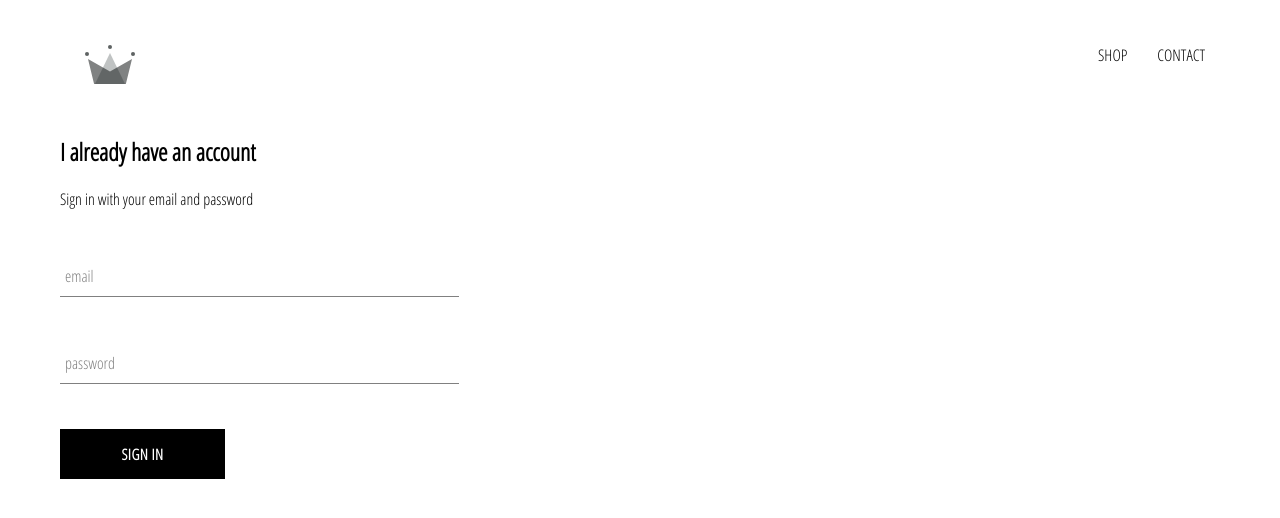
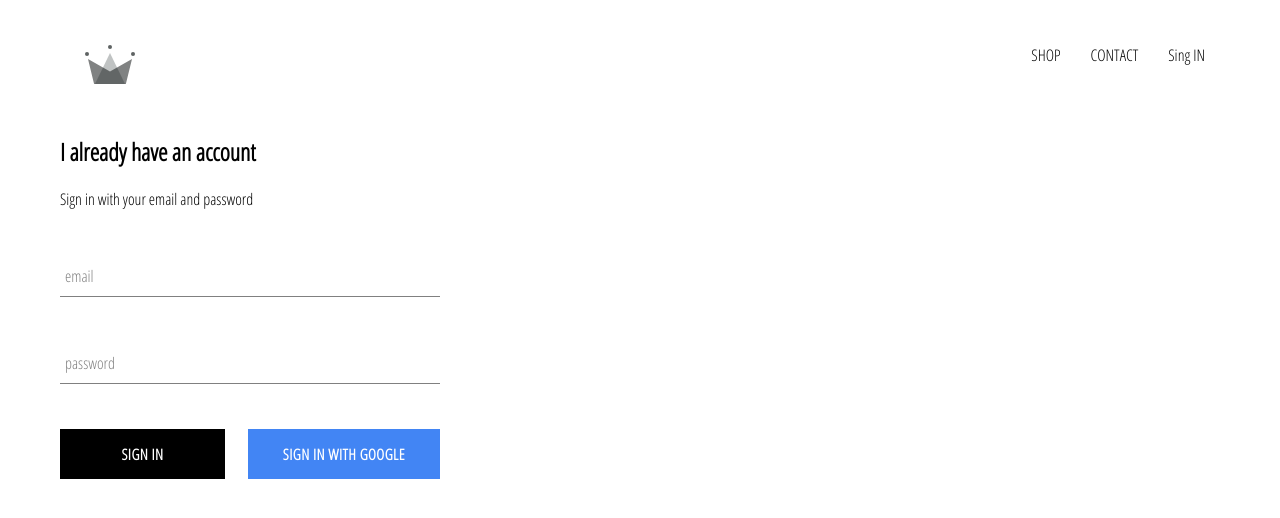
Before and after one commit to yeoutmani/ecommerce, a React (Create React App) app: page /sign in a window 1280 px wide. Shown: the top 518 px of the page. Built offline with nearby package versions, Linux system fonts and the light colour scheme; no server answers.

Commit message:
sign in sign out with google

```diff
--- a/package.json
+++ b/package.json
@@ -6,6 +6,7 @@
     "@testing-library/jest-dom": "^5.16.2",
     "@testing-library/react": "^12.1.2",
     "@testing-library/user-event": "^13.5.0",
+    "firebase": "^9.6.7",
     "node-sass": "^7.0.1",
     "react": "^17.0.2",
     "react-dom": "^17.0.2",
--- a/src/App.css
+++ b/src/App.css
@@ -7,3 +7,7 @@
     text-decoration: none;
     color: black;
 }
+
+*{
+    box-sizing: border-box;
+}
--- a/src/App.js
+++ b/src/App.js
@@ -5,25 +5,40 @@
 import ShopPage from './pages/shop/shop.component';
 import Header from "./components/header/header.component";
 import SignInAndSignUpPage from "./pages/sign-in-and-sign-up/sign-in-and-sign-up.component";
-const HatsPage = (props) => (
-  <div>
-    <h1>Hats Page</h1>
-  </div>
-);
+import { auth } from './firebase/firebase.utils';
 
-function App() {
+
+class App extends React.Component {
+  constructor(){
+    super();
+
+    this.state = {
+      currentUser : null
+    }
+  }
+  unsubscribeFromAuth = null
+  componentDidMount(){
+    auth.onAuthStateChanged(user =>{
+      this.setState({ currentUser: user});
+      console.log(user);
+    })
+  }
+  componentWillUnmount(){
+    this.unsubscribeFromAuth();
+  }
+  render(){
     return (
       <div>
-      <Header />
+        <Header currentUser= { this.state.currentUser }/>
           <Routes>
           <Route path="/" element={<HomePage />} />
           <Route path="shop" element={<ShopPage />} />
-        <Route path="shop/hats" element={<HatsPage />} />
           <Route path="sign" element={<SignInAndSignUpPage />} />
 
         </Routes>
       </div>
     );
   }
+}
 
 export default App;
--- a/src/components/custom-button/custom-button.component.jsx
+++ b/src/components/custom-button/custom-button.component.jsx
@@ -2,8 +2,8 @@
 
 import './custom-button.styles.scss';
 
-const CustomButton = ({ children , ...otherProps}) => (
-<button className='custom-button' {...otherProps}>
+const CustomButton = ({ children, isGoogleSignIn , ...otherProps}) => (
+<button className={`${isGoogleSignIn ? 'google-sign-in' : ''} custom-button`} {...otherProps}>
     {children}
 </button>
 );
--- a/src/components/custom-button/custom-button.styles.scss
+++ b/src/components/custom-button/custom-button.styles.scss
@@ -9,7 +9,7 @@
   background-color: black;
   color: white;
   text-transform: uppercase;
-    font-family: 'Open Sans Condensed';
+  font-family: "Open Sans Condensed";
   font-weight: bolder;
   border: none;
   cursor: pointer;
@@ -19,4 +19,14 @@
     color: black;
     border: 1px solid black;
   }
+
+  &.google-sign-in {
+    background-color: #4285f4;
+    color: white;
+
+    &:hover {
+      background-color: #357ae8;
+      border: none;
     }
+  }
+}
--- a/src/components/header/header.component.jsx
+++ b/src/components/header/header.component.jsx
@@ -2,8 +2,9 @@
 import './header.styles.scss';
 import {Link} from 'react-router-dom';
 import { ReactComponent as Logo } from "../../assets/crown.svg";
+import { auth } from '../../firebase/firebase.utils';
 
-const Header = () => (
+const Header = ({ currentUser }) => (
     <div className='header'>
             <Link className='logo-container' to='/'>
             <Logo className='logo' />
@@ -15,6 +16,15 @@
                 <Link className='option' to='/shop'>
                     CONTACT
                 </Link>
+
+                {currentUser ? (
+                    <div className="option" onClick={() => auth.signOut()}>
+                        Sign Out
+                    </div>
+                    ):(
+                    <Link className='option' to='/sign'>
+                    Sing IN
+                </Link>)}
             </div>
     </div>);
 
--- a/src/components/header/header.styles.scss
+++ b/src/components/header/header.styles.scss
@@ -20,6 +20,7 @@
 
       .option {
         padding: 10px 15px;
+        cursor: pointer;
       }
     }
   }
--- a/src/components/sign-in/sign-in.component.jsx
+++ b/src/components/sign-in/sign-in.component.jsx
@@ -2,6 +2,8 @@
 import FormInput from '../../components/form-input/form-input.component';
 import CustomButton from "../../components/custom-button/custom-button.component";
 import './sign-in.styles.scss';
+import { auth } from '../../firebase/firebase.utils';
+import { signInWithPopup, GoogleAuthProvider } from 'firebase/auth';
 
 class SignIn extends React.Component {
     constructor(props) {
@@ -16,6 +18,11 @@
         event.preventDefault();
 
         this.setState({ email: '', password: '' });
+    }
+
+    signInWithGoogle = () => {
+        const provider = new GoogleAuthProvider();
+        signInWithPopup(auth, provider);
     }
 
     handleChange = event => {
@@ -39,17 +46,26 @@
                         type='email'
                         value={this.state.email}
                         handleChange={this.handleChange}
-                        label = 'email'
+                        label='email'
                         required />
                     <FormInput
                         name="password"
                         type='password'
                         handleChange={this.handleChange}
                         value={this.state.password}
-                        label = 'password'
+                        label='password'
                         required />
+                    <div className="buttons">
 
-                   <CustomButton type='submit'> SIGN IN</CustomButton>
+                        <CustomButton type='submit'> SIGN IN</CustomButton>
+                        <CustomButton onClick={this.signInWithGoogle} isGoogleSignIn>
+                            {' '}
+                            Sign in with Google{' '}
+                        </CustomButton>
+                    </div>
+
+
+
                 </form>
             </div>
         );
--- a/src/components/sign-in/sign-in.styles.scss
+++ b/src/components/sign-in/sign-in.styles.scss
@@ -1,9 +1,16 @@
 .sign-in{
-    width : 30vw;
+    width : 380px;
     display: flex;
     flex-direction: column;
 
     .title {
         margin: 10px 0;
     }
+
+    .buttons {
+        display: flex;
+
+        justify-content: space-between;
+
+    }
 }
--- /dev/null
+++ b/src/firebase/firebase.utils.js
@@ -0,0 +1,18 @@
+// database/firebaseDb.js
+import { initializeApp } from 'firebase/app';
+import { getAuth } from 'firebase/auth';
+
+const firebaseConfig = {
+    apiKey: "AIzaSyDbaurjyyDS-1vw43r4yp4cnC1KBSVGxk8",
+  authDomain: "crwn-db-d7457.firebaseapp.com",
+  projectId: "crwn-db-d7457",
+  storageBucket: "crwn-db-d7457.appspot.com",
+  messagingSenderId: "171465506134",
+  appId: "1:171465506134:web:1b6ccd5413359f929a2af7",
+  measurementId: "G-MMTCXJDQH1"
+};
+var app = initializeApp(firebaseConfig);
+
+export const auth = getAuth(app);
+
+export default app;
```
Also changed, not shown: 2 other files (tests, documents, lock files or other folders). Lines whose indentation alone changed are shown as unchanged.
